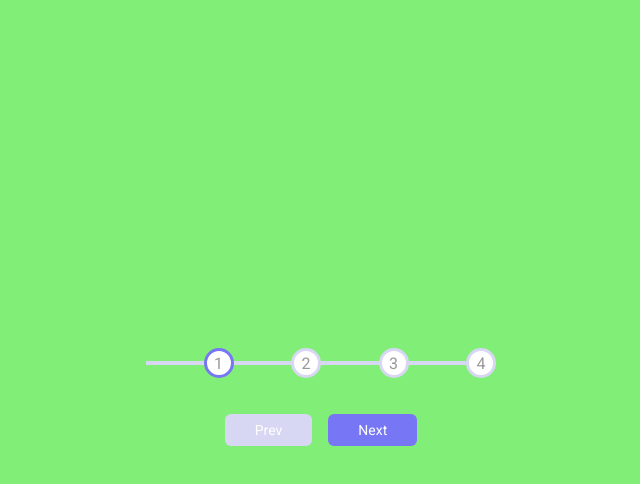
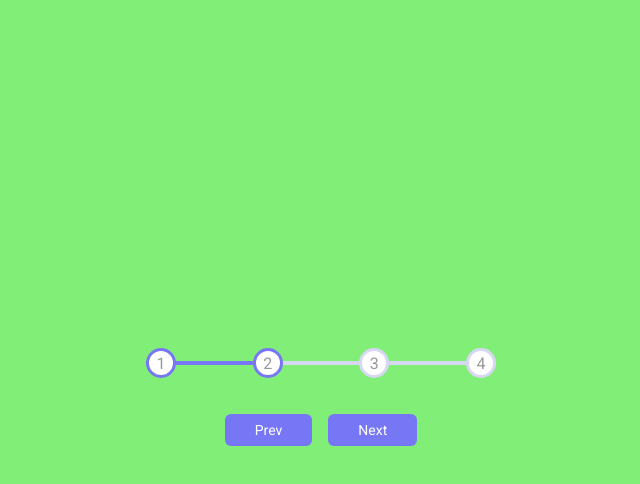
Before and after one commit to mulhak/Progress-Steps, a plain HTML site: page index.html in a window 1280 px wide. Both pictures are taken after a click on the button "Next". Shown: the whole page, without its empty margins (319-959 px from the left). Drawn offline with Linux system fonts and the light colour scheme.

```diff
--- a/script.js
+++ b/script.js
@@ -13,9 +13,41 @@
      if(currentActive > circles.length){
          currentActive = circles.length
      }
-     console.log(currentActive)
+    update()
 })
 
-prev.addEventListener('click',()=> {
+prev.addEventListener('click', ()=> {
+    currentActive--
+    if(currentActive < 1) {
+        currentActive = 1
 
-});
+    }
+
+    update()
+
+})
+
+function update() {
+
+   circles.forEach((circle, idx) =>{
+       if(idx < currentActive) {
+           circle.classList.add('active')
+       } else {
+           circle.classList.remove('active')
+       }
+
+   })
+   const actives = document.querySelectorAll('.active')
+   progress.style.width = (actives.length -1)
+   / (circles.length -1)*100 +'%'
+
+   if(currentActive ===1) {
+       prev.disabled = true
+   } else if(currentActive === circles.length) {
+       next.disabled = true
+   } else {
+       prev.disabled = false
+       next.disabled = false
+   }
+
+}
--- a/style.css
+++ b/style.css
@@ -39,7 +39,7 @@
 
     }
 
-.progressBar {
+.progress {
     background-color: rgb(119, 119, 245);
     position:absolute;
     top: 50%;
```
